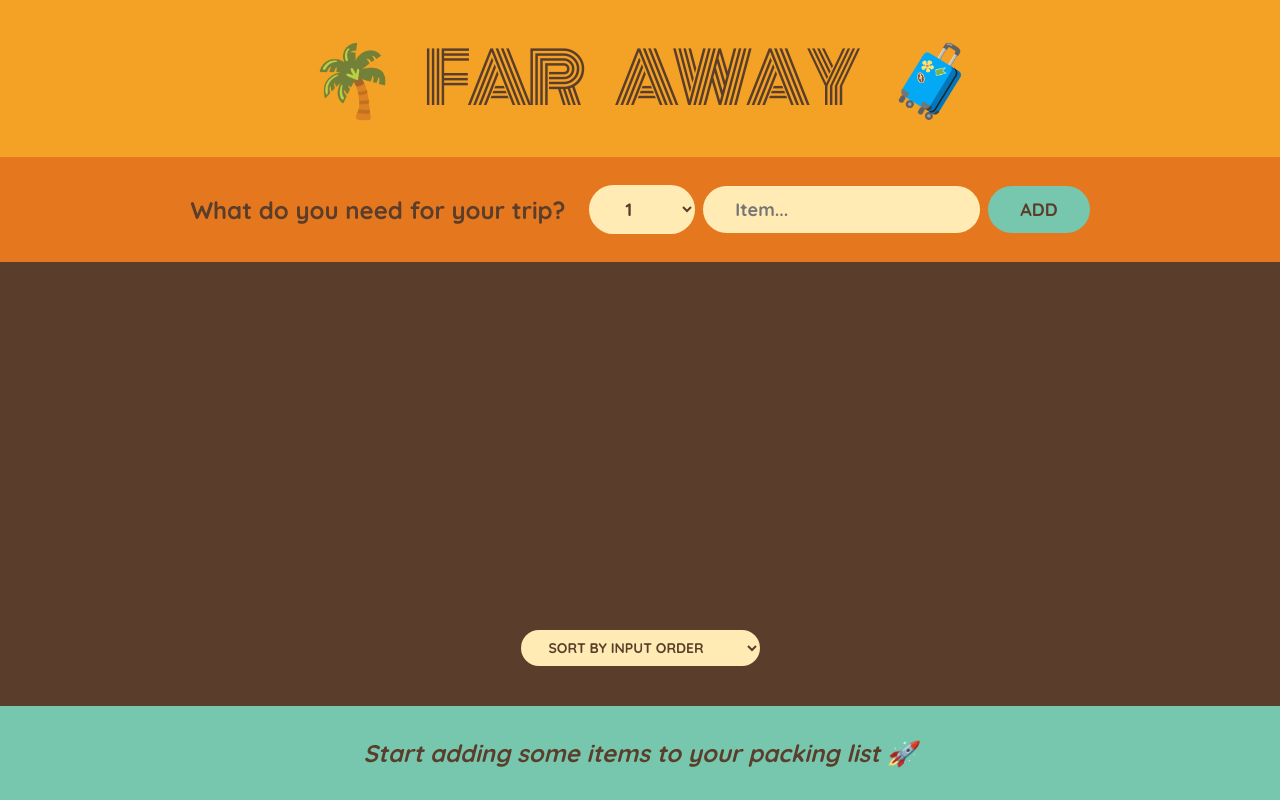
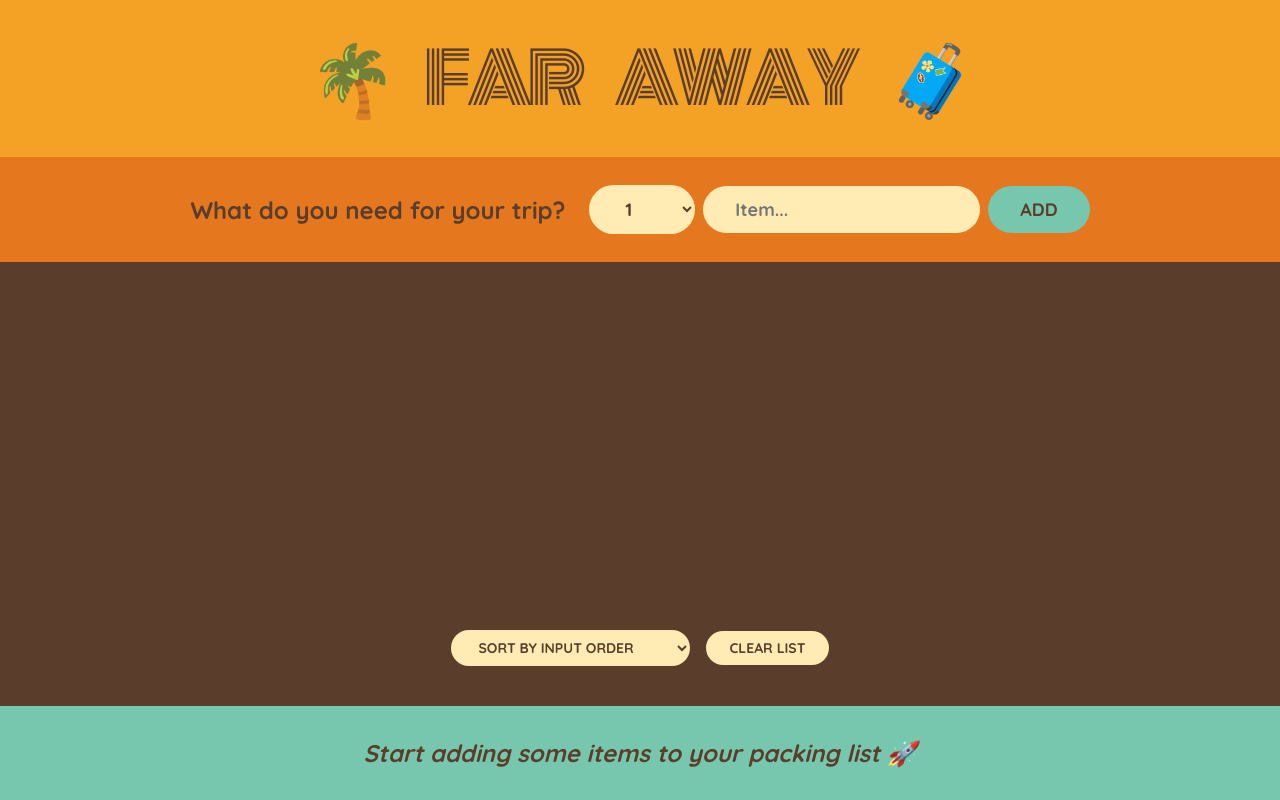
Before and after one commit to Bahareh-Bahrami/Travel-List, a React (Create React App) app: page / in a window 1280 px wide. Built offline with nearby package versions, Linux system fonts and the light colour scheme.

Commit message:
Add clear list feature

```diff
--- a/src/App.js
+++ b/src/App.js
@@ -19,6 +19,13 @@
     );
   }
 
+  function handleClearList() {
+    const confirmed = window.confirm(
+      "Are you sure you want to delete all items?"
+    );
+    if (confirmed) setItems([]);
+  }
+
   return (
     <div className="app">
       <Logo />
@@ -27,6 +34,7 @@
         items={items}
         onDeleteItems={handleDeleteItems}
         onToggleItems={handleToggleItems}
+        onClearList={handleClearList}
       />
       <Stats items={items} />
     </div>
@@ -77,7 +85,7 @@
   );
 }
 
-function PackingList({ items, onDeleteItems, onToggleItems }) {
+function PackingList({ items, onDeleteItems, onToggleItems, onClearList }) {
   const [sortBy, setSortBy] = useState("input");
   let sortedItems;
 
@@ -110,6 +118,7 @@
           <option value="description">Sort by description</option>
           <option value="packed">Sort by packed status</option>
         </select>
+        <button onClick={onClearList}>Clear list</button>
       </div>
     </div>
   );
```
